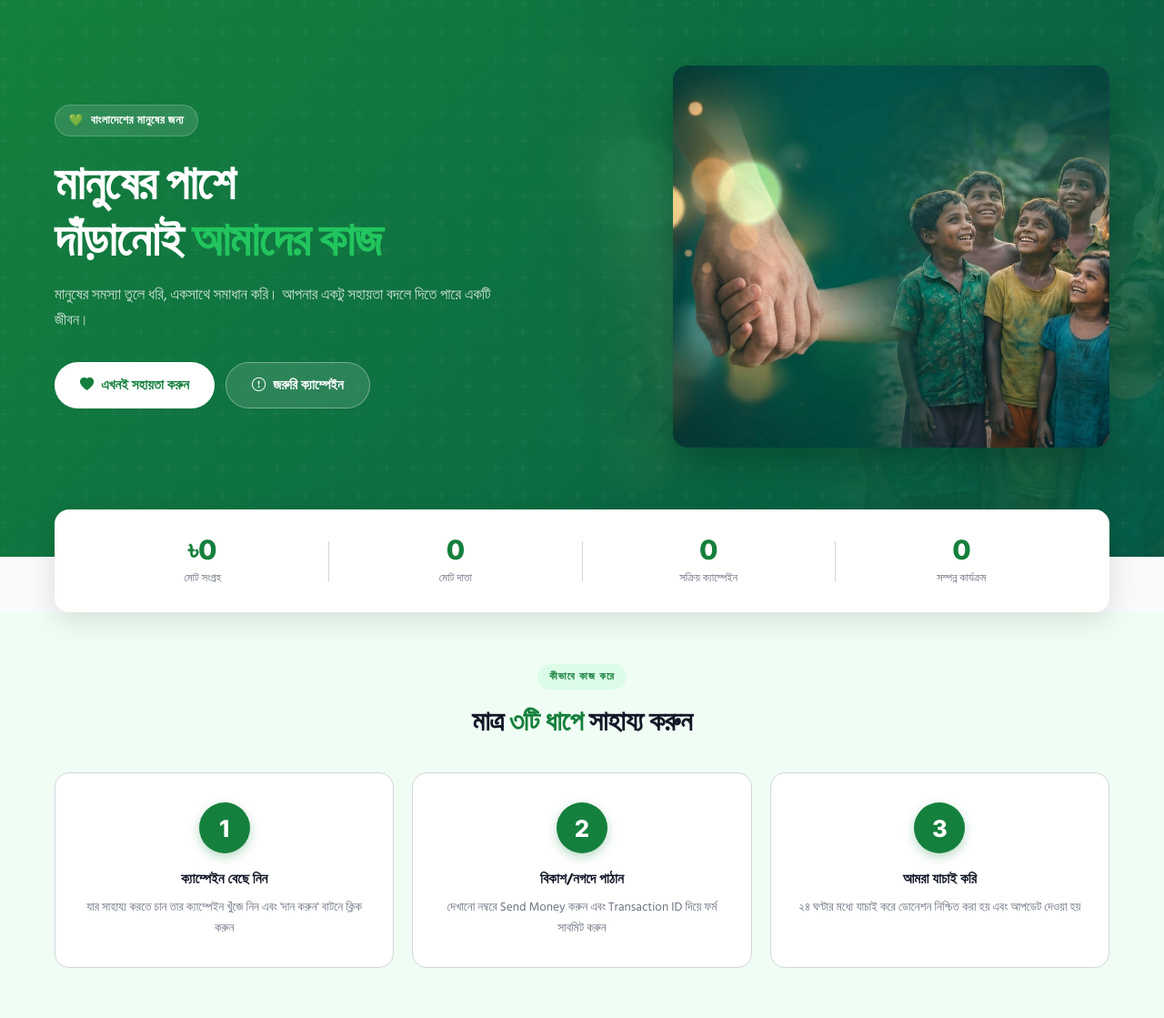
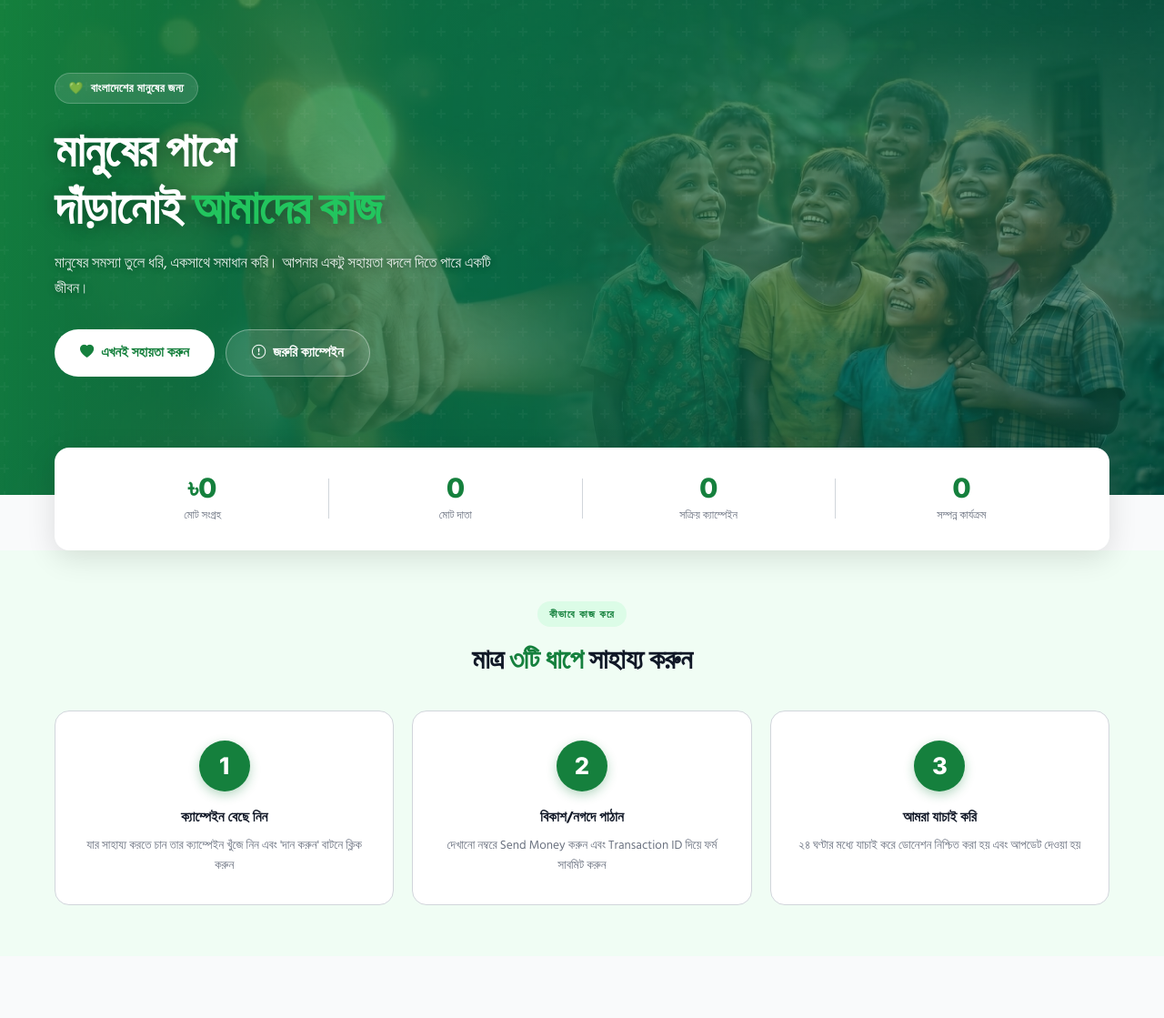
Before and after one commit to Mdmunnaa/SADKA, a Django app: page / in a window 1280 px wide. Shown: the part 65-1184 px from the top of the page at 91% size. Run offline with Django 5.2, Linux system fonts and the light colour scheme; data that the repository does not hold is empty.

Commit message:
Add files via upload

```diff
--- a/static/css/main.css
+++ b/static/css/main.css
@@ -182,22 +182,21 @@ a { text-decoration: none; color: inherit; }
    ════════════════════════════ */
 .hero {
   background: linear-gradient(135deg, var(--green-700) 0%, #065f46 100%);
-  padding: 72px 0 120px;
+  padding: 80px 0 130px;
   position: relative;
   overflow: hidden;
 }
-/* Hero background image — right side, fades into green */
+/* Hero image — full background, fades from right */
 .hero::before {
   content: '';
   position: absolute;
-  top: 0; right: 0; bottom: 0;
-  width: 55%;
-  background: url('/static/img/hero-bg.png') center/cover no-repeat;
-  opacity: 0.22;
-  mask-image: linear-gradient(to right, transparent 0%, rgba(0,0,0,0.6) 30%, rgba(0,0,0,0.9) 100%);
-  -webkit-mask-image: linear-gradient(to right, transparent 0%, rgba(0,0,0,0.6) 30%, rgba(0,0,0,0.9) 100%);
+  inset: 0;
+  background: url('/static/img/hero-bg.jpg') center/cover no-repeat;
+  opacity: 0.55;
+  mask-image: linear-gradient(to right, transparent 0%, rgba(0,0,0,0.5) 25%, rgba(0,0,0,1) 100%);
+  -webkit-mask-image: linear-gradient(to right, transparent 0%, rgba(0,0,0,0.5) 25%, rgba(0,0,0,1) 100%);
 }
-@media (max-width: 768px) { .hero::before { width: 100%; opacity: 0.12; } }
+@media (max-width: 768px) { .hero::before { mask-image: none; -webkit-mask-image: none; opacity: 0.35; } }
 .hero::after {
   content: '';
   position: absolute;
@@ -206,34 +205,7 @@ a { text-decoration: none; color: inherit; }
 }
 
 .hero-inner { position: relative; z-index: 2; }
-
-.hero-grid {
-  display: grid;
-  grid-template-columns: 1fr 480px;
-  gap: 2.5rem;
-  align-items: center;
-}
 .hero-text { max-width: 600px; }
-
-.hero-img-wrap {
-  border-radius: var(--radius-lg);
-  overflow: hidden;
-  box-shadow: 0 16px 48px rgba(0,0,0,.25);
-  height: 420px;
-  max-height: 420px;
-}
-.hero-img {
-  width: 100%;
-  height: 100%;
-  object-fit: cover;
-  object-position: center top;
-  display: block;
-}
-
-@media (max-width: 900px) {
-  .hero-grid { grid-template-columns: 1fr; gap: 1.75rem; }
-  .hero-img-wrap { order: -1; height: 220px; max-height: 220px; }
-}
 
 .hero-eyebrow {
   display: inline-flex;
@@ -259,14 +231,16 @@ a { text-decoration: none; color: inherit; }
   line-height: 1.2;
   margin-bottom: 1rem;
   letter-spacing: -1px;
+  text-shadow: 0 2px 20px rgba(0,0,0,0.35);
 }
 .hero h1 span { color: var(--green-500); }
 
 .hero-sub {
-  color: rgba(255,255,255,.8);
+  color: rgba(255,255,255,.9);
   font-size: 1.05rem;
-  max-width: 480px;
+  max-width: 500px;
   margin-bottom: 2rem;
+  text-shadow: 0 1px 8px rgba(0,0,0,0.4);
 }
 
 .hero-cta { display: flex; gap: .75rem; flex-wrap: wrap; }
--- a/templates/campaigns/home.html
+++ b/templates/campaigns/home.html
@@ -7,7 +7,6 @@
 <!-- HERO -->
 <section class="hero">
   <div class="container hero-inner">
-    <div class="hero-grid">
     <div class="hero-text">
       <div class="hero-eyebrow"><span>💚</span> {% trans "বাংলাদেশের মানুষের জন্য" %}</div>
       <h1>{% trans "মানুষের পাশে" %}<br>{% trans "দাঁড়ানোই" %} <span>{% trans "আমাদের কাজ" %}</span></h1>
@@ -19,10 +18,6 @@
         <a href="{% url 'campaign_list' %}?status=urgent" class="btn-hero-ghost">
           <i class="bi bi-exclamation-circle"></i> {% trans "জরুরি ক্যাম্পেইন" %}
         </a>
-        </div>
-      </div>
-      <div class="hero-img-wrap">
-        <img src="{% static 'img/hero-bg.jpg' %}" alt="{% trans 'সহায়.bd — মানুষের পাশে দাঁড়ানো' %}" class="hero-img">
       </div>
     </div>
   </div>
```
Lines whose indentation alone changed are shown as unchanged.
